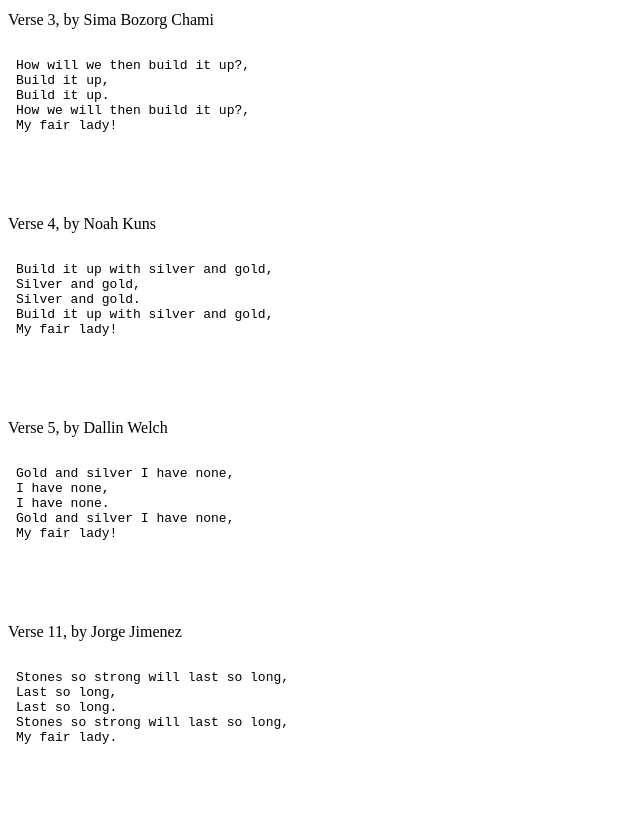
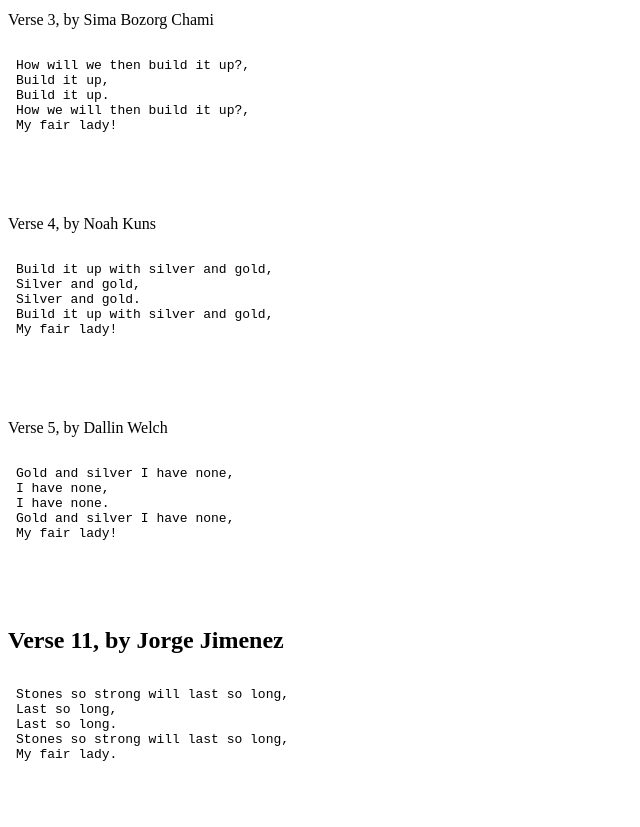
Before and after one commit to cowancs3750fall22/londonbridgegroup1, a plain HTML site: page index.html in a window 1280 px wide. Shown: the part 413-1240 px from the top of the page, without its empty margins (0-640 px from the left). Drawn offline with Linux system fonts and the light colour scheme.

Commit message:
edited verse 11

```diff
--- a/index.html
+++ b/index.html
@@ -17,7 +17,7 @@
     <embed src="verse4.txt" />
     <p>Verse 5, by Dallin Welch</p>
     <embed src="verse5.txt" />
-    <p>Verse 11, by Jorge Jimenez</p>
+    <h2>Verse 11, by Jorge Jimenez</h2>
     <embed src="verse11.txt" />
   </body>
 </html>
```
